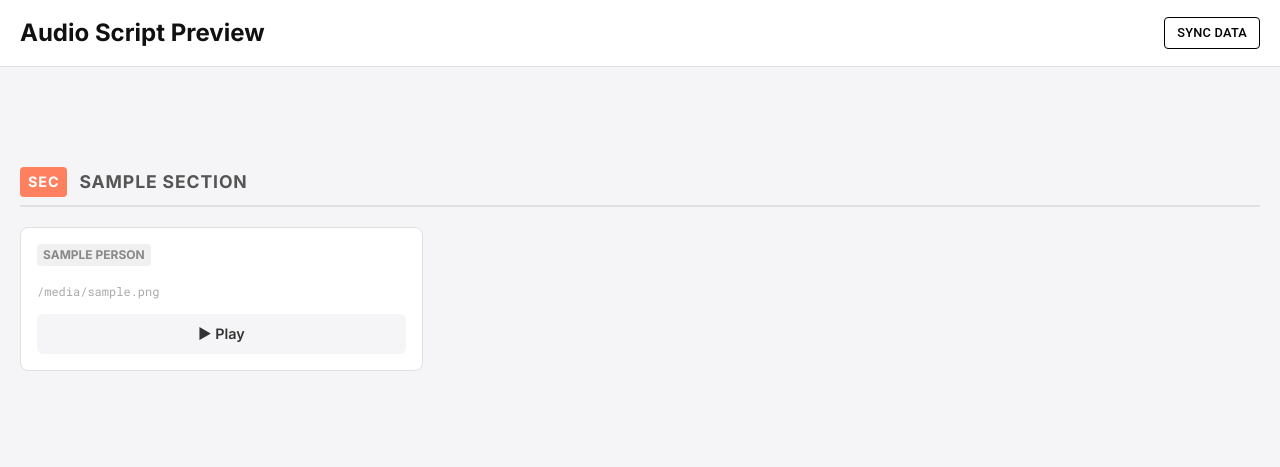
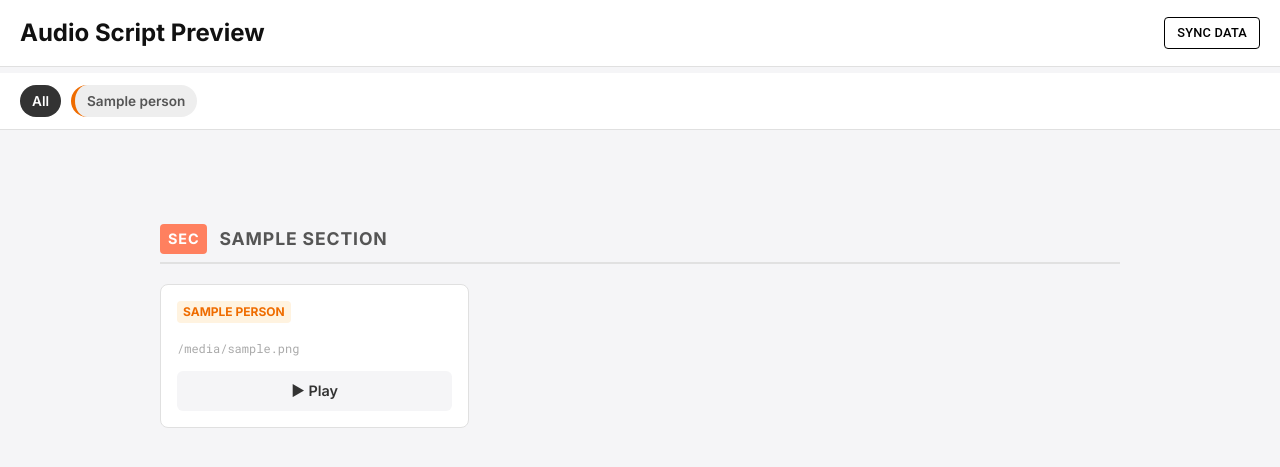
Before and after one commit to gagegreg/spikerbot-audioclips, a FastAPI app: template templates/index.html in a window 1280 px wide. Shown: the top 467 px of the page. Run offline with FastAPI, Linux system fonts and the light colour scheme; the template is opened without the code that fills it: most values are stand-ins (such as "Sample title", 1, 10 or a date in 2020).

Commit message:
Feat: Speaker Filters & Color Coding

```diff
--- a/main.py
+++ b/main.py
@@ -49,7 +49,19 @@ async def read_root(request: Request):
     # Sort sections (optional, but good for consistent UI)
     sorted_sections = dict(sorted(sections.items()))
 
-    return templates.TemplateResponse("index.html", {"request": request, "sections": sorted_sections})
+    # Extract unique speakers
+    speakers = set()
+    for takes in sorted_sections.values():
+        for take in takes:
+            if take.person:
+                speakers.add(take.person)
+    sorted_speakers = sorted(list(speakers))
+
+    return templates.TemplateResponse("index.html", {
+        "request": request,
+        "sections": sorted_sections,
+        "speakers": sorted_speakers
+    })
 
 from sync_assets import run_sync
 
--- a/sync_assets.py
+++ b/sync_assets.py
@@ -94,10 +94,6 @@ def run_sync():
     print("Starting Sync...")
     sync_script(client)
     sync_metadata(client)
-    # sync_audio(client) # Optional: syncing audio might take too long for a web request?
-    # User said "not syncing", likely referring to metadata/script updates.
-    # Audio syncing could timeout a web request.
-    # Let's include it for now but be aware.
     sync_audio(client)
 
     print("\n🎉 Sync Complete!")
--- a/templates/index.html
+++ b/templates/index.html
@@ -22,7 +22,7 @@
         }
 
         .container {
-            max_width: 1000px;
+            max-width: 1000px;
             margin: 0 auto;
             padding: 40px 20px;
         }
@@ -159,6 +159,50 @@
             justify-content: space-between;
             align-items: center;
         }
+
+        /* Filter Bar */
+        .filter-bar {
+            background: white;
+            padding: 12px 20px;
+            border-bottom: 1px solid #e0e0e0;
+            display: flex;
+            gap: 10px;
+            overflow-x: auto;
+            position: sticky;
+            top: 73px;
+            /* Toolbar h + pad approx */
+            z-index: 90;
+        }
+
+        .filter-btn {
+            background: #eee;
+            border: none;
+            padding: 6px 12px;
+            border-radius: 16px;
+            cursor: pointer;
+            font-size: 0.85rem;
+            font-weight: 600;
+            color: #555;
+            transition: all 0.2s;
+            white-space: nowrap;
+        }
+
+        .filter-btn.active {
+            background: #333;
+            color: white;
+        }
+
+        .filter-btn:hover {
+            opacity: 0.8;
+        }
+
+        /* Dynamic Tag Colors */
+        .person-tag {
+            /* Now handled by inline style or JS? Let's use JS to inject style for consistency */
+            /* Fallback */
+            background: #f0f0f0;
+            color: #444;
+        }
     </style>
 </head>
 
@@ -172,6 +216,14 @@
             <a href="{{ url_for('refresh_data') }}" class="byb-btn byb-btn--sm byb-btn--outline"
                 style="font-size: 0.8rem;">Sync Data</a>
         </div>
+    </div>
+
+    <div class="filter-bar">
+        <button class="filter-btn active" onclick="filterBy('all', this)">All</button>
+        {% for person in speakers %}
+        <button class="filter-btn" onclick="filterBy('{{ person }}', this)" data-person="{{ person }}">{{ person
+            }}</button>
+        {% endfor %}
     </div>
 
     <div class="container">
@@ -191,9 +243,10 @@
 
             <div class="card-grid">
                 {% for take in takes %}
-                <div class="audio-card" onclick="playAudio(this, '{{ url_for('static', path=take.drive_url) }}')">
+                <div class="audio-card" data-person="{{ take.person }}"
+                    onclick="playAudio(this, '{{ url_for('static', path=take.drive_url) }}')">
                     <div class="card-header">
-                        <span class="person-tag">{{ take.person }}</span>
+                        <span class="person-tag" data-person="{{ take.person }}">{{ take.person }}</span>
                         <!-- <a href="{{ url_for('static', path=take.drive_url) }}" download class="download-link" onclick="event.stopPropagation()">⬇</a> -->
                     </div>
 
@@ -213,6 +266,97 @@
     </div>
 
     <script>
+        // Color Palette for Speakers
+        const colors = [
+            ['#e3f2fd', '#1565c0'], // Blue
+            ['#f3e5f5', '#7b1fa2'], // Purple
+            ['#e8f5e9', '#2e7d32'], // Green
+            ['#fff3e0', '#ef6c00'], // Orange
+            ['#ffebee', '#c62828'], // Red
+            ['#e0f7fa', '#00838f'], // Cyan
+            ['#fff8e1', '#f9a825'], // Amber
+            ['#eceff1', '#455a64']  // Blue Grey
+        ];
+
+        function stringToColor(str) {
+            let hash = 0;
+            for (let i = 0; i < str.length; i++) {
+                hash = str.charCodeAt(i) + ((hash << 5) - hash);
+            }
+            return Math.abs(hash);
+        }
+
+        function colorizeElements() {
+            document.querySelectorAll('[data-person]').forEach(el => {
+                const person = el.getAttribute('data-person');
+                if (!person) return;
+
+                const colorIdx = stringToColor(person) % colors.length;
+                const [bg, fg] = colors[colorIdx];
+
+                if (el.classList.contains('person-tag')) {
+                    el.style.backgroundColor = bg;
+                    el.style.color = fg;
+                } else if (el.classList.contains('filter-btn')) {
+                    // If it is active, we might want to override?
+                    // Let's just set the border left for everyone, active state overrides background
+                    el.style.borderLeft = `4px solid ${fg}`;
+                    if (el.classList.contains('active')) {
+                        el.style.backgroundColor = '#333';
+                        el.style.color = 'white';
+                        el.style.borderLeft = `4px solid ${fg}`; // Keep the color hint even when active? Or remove?
+                    } else {
+                        el.style.backgroundColor = '#eee';
+                        el.style.color = '#555';
+                    }
+                }
+            });
+        }
+
+        function filterBy(person, btn) {
+            // Stop any currently playing audio
+            if (currentAudio) {
+                currentAudio.pause();
+                if (currentCard) { // Added check for currentCard
+                    currentCard.classList.remove('playing');
+                    let prevText = currentCard.querySelector('.play-text');
+                    if (prevText) prevText.textContent = "▶ Play";
+                }
+                currentAudio = null;
+                currentCard = null;
+            }
+
+            // Update Buttons
+            document.querySelectorAll('.filter-btn').forEach(b => {
+                b.classList.remove('active');
+            });
+            btn.classList.add('active');
+            colorizeElements(); // Re-apply styles
+
+            // Filter Cards
+            const cards = document.querySelectorAll('.audio-card');
+            cards.forEach(card => {
+                if (person === 'all' || card.getAttribute('data-person') === person) {
+                    card.style.display = 'flex';
+                } else {
+                    card.style.display = 'none';
+                }
+            });
+
+            // Hide Empty Sections
+            document.querySelectorAll('.section-block').forEach(section => {
+                let hasVisible = false;
+                section.querySelectorAll('.audio-card').forEach(c => {
+                    // We just set style.display, so we can check it
+                    if (c.style.display !== 'none') hasVisible = true;
+                });
+                section.style.display = hasVisible ? 'block' : 'none';
+            });
+        }
+
+        // Init
+        colorizeElements();
+
         let currentAudio = null;
         let currentCard = null;
 
```
